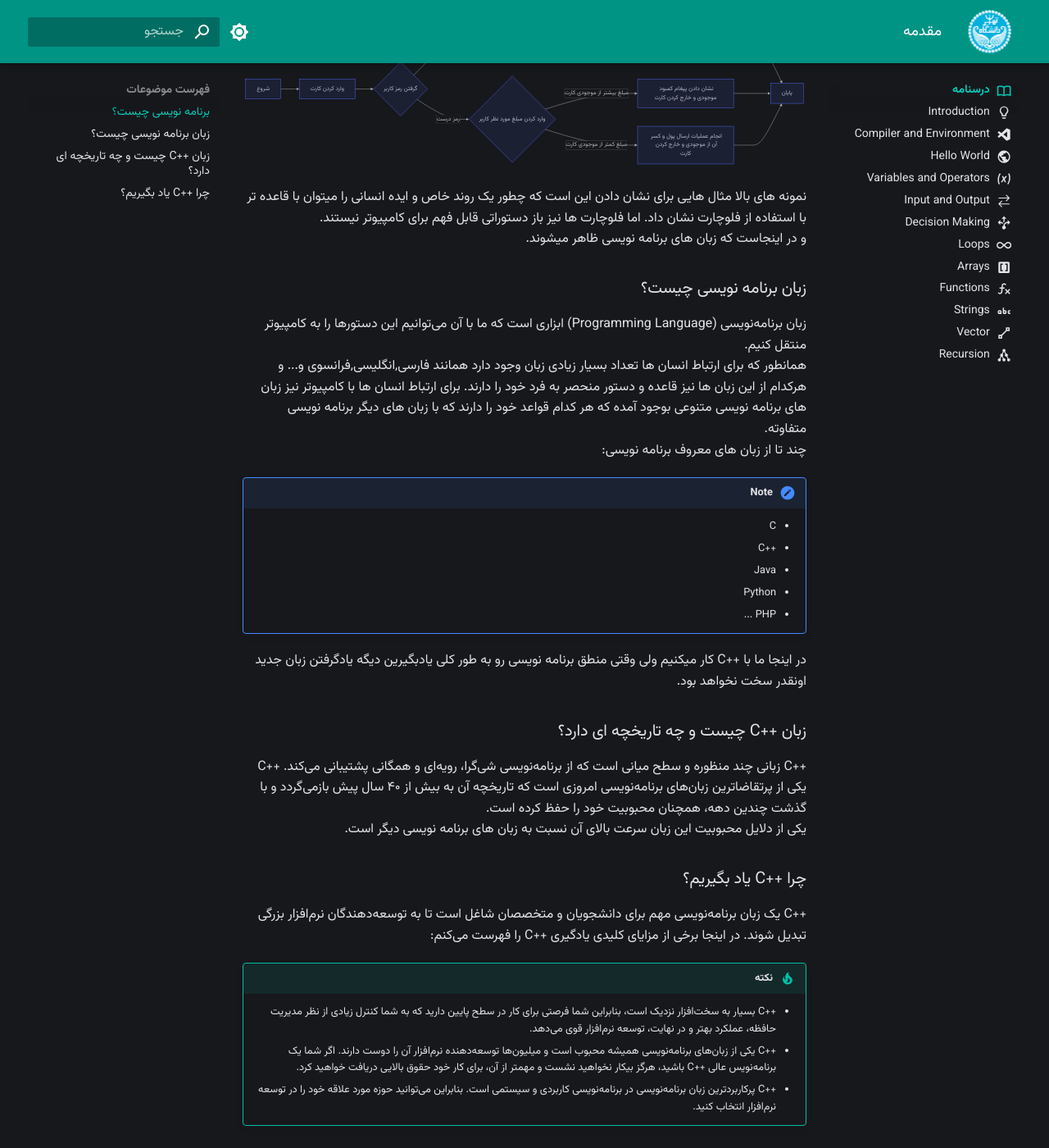
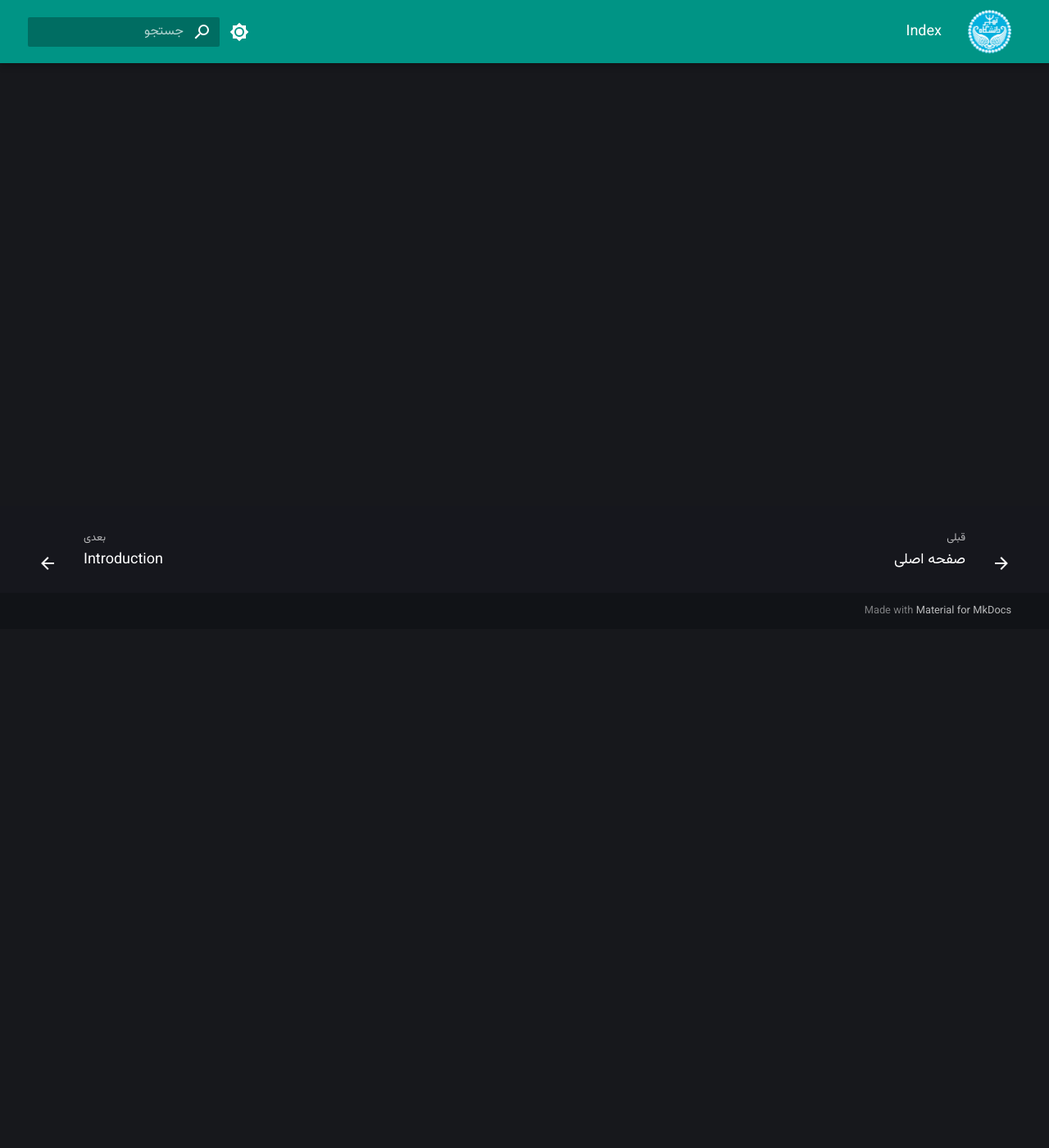
Before and after one commit to UTengsci/bp, an MkDocs documentation site: the page built from docs/content/index.md, in a window 1280 px wide and 1400 px high, scrolled down 633 px. Shown: the whole window at 82% size. Built offline with MkDocs 1.6.1 and Material for MkDocs 9.7.7, drawn with Linux system fonts in a browser that asks for light colours; after the commit the page ends 900 px from its top, so only the background shows below that; some of the changed text lies outside the part shown.

Commit message:
Remove index.md context

````diff
--- a/docs/content/index.md
+++ b/docs/content/index.md
@@ -1,72 +1,3 @@
 ---
 icon: material/book-open-blank-variant-outline
 ---
-# مقدمه
-
-### برنامه نویسی چیست؟
-
-به فرآیند نوشتن دستورالعمل‌های گام به گام، که به عنوان کد شناخته می‌شوند، که به کامپیوتر می‌گوید چگونه یک کار خاص را انجام دهد یا یک مشکل را حل کند برنامه نویسی (Programming) میگوییم. <br>
-به عبارتی دیگر برنامه‌نویسی یک روش برای تبدیل ایده و منطق انسانی به دستورالعمل‌های قابل فهم برای کامپیوتر است.
-
-1. برنامه بررسی زوج بودن عدد:
-``` mermaid
-graph LR
-  A[شروع] --> B[وارد کردن عدد];
-  B --> C{آیا عدد زوج است؟};
-  C --> |بله| D[نشان دادن پیغام زوج بودن عدد];
-  C --> |خیر| E[نشان دادن پیغام فرد بودن عدد];
-  D ---> F[پایان];
-  E ---> F;
-```
-
-2. برنامه دستگاه خودپرداز (ATM) برای برداشت پول:
-
-``` mermaid
-graph LR
-  A[شروع] --> B[وارد کردن کارت];
-  B --> C{گرفتن رمز کاربر};
-  C --> |رمز اشتباه| D[نشان دادن پیغام اشتباه بودن رمز و خارج کردن کارت];
-  C --> |رمز درست| E{وارد کردن مبلغ مورد نظر کاربر};
-  E --> |مبلغ بیشتر از موجودی کارت| F[نشان دادن پیغام کمبود موجودی و خارج کردن کارت];
-  E --> |مبلغ کمتر از موجودی کارت| G[انجام عملیات ارسال پول و کسر آن از موجودی و خارج کردن کارت];
-  D ---> H[پایان];
-  F ---> H;
-  G ---> H;
-```
-
-نمونه های بالا مثال هایی برای نشان دادن این است که چطور یک روند خاص و ایده انسانی را میتوان با قاعده تر با استفاده از فلوچارت نشان داد.
-اما فلوچارت ها نیز باز دستوراتی قابل فهم برای کامپیوتر نیستند. <br>
-و در اینجاست که زبان های برنامه نویسی ظاهر میشوند.
-
-### زبان برنامه نویسی چیست؟
-
-زبان برنامه‌نویسی (Programming Language) ابزاری است که ما با آن می‌توانیم این دستورها را به کامپیوتر منتقل کنیم.<br>
-همانطور که برای ارتباط انسان ها تعداد بسیار زیادی زبان وجود دارد همانند فارسی,انگلیسی,فرانسوی و...
-و هرکدام از این زبان ها نیز قاعده و دستور منحصر به فرد خود را دارند.
-برای ارتباط انسان ها با کامپیوتر نیز زبان های برنامه نویسی متنوعی بوجود آمده که هر کدام قواعد خود را دارند که با زبان های دیگر برنامه نویسی متفاوته. <br>
-چند تا از زبان های معروف برنامه نویسی: <br>
-!!! note
-    * C
-    * ++C
-    * Java
-    * Python
-    * PHP
-    ...
-در اینجا ما با ++C کار میکنیم ولی وقتی منطق برنامه نویسی رو به طور کلی یادبگیرین دیگه یادگرفتن زبان جدید اونقدر سخت نخواهد بود.
-
-### زبان ++C چیست و چه تاریخچه ای دارد؟
-
-++C زبانی چند منظوره و سطح میانی است که از برنامه‌نویسی شی‌گرا، رویه‌ای و همگانی پشتیبانی می‌کند. ++C یکی از پرتقاضاترین زبان‌های برنامه‌نویسی امروزی است که تاریخچه آن به بیش از ۴۰ سال پیش بازمی‌گردد و با گذشت چندین دهه، همچنان محبوبیت خود را حفظ کرده است.<br>
-یکی از دلایل محبوبیت این زبان سرعت بالای آن نسبت به زبان های برنامه نویسی دیگر است.
-
-### چرا ++C یاد بگیریم؟
-
-++C یک زبان برنامه‌نویسی مهم برای دانشجویان و متخصصان شاغل است تا به توسعه‌دهندگان نرم‌افزار بزرگی تبدیل شوند. در اینجا برخی از مزایای کلیدی یادگیری ++C را فهرست می‌کنم:
-
-!!! tip "نکته"
-    * ++C بسیار به سخت‌افزار نزدیک است، بنابراین شما فرصتی برای کار در سطح پایین دارید که به شما کنترل زیادی از نظر مدیریت حافظه، عملکرد بهتر و در نهایت، توسعه نرم‌افزار قوی می‌دهد.
-    * ++C یکی از زبان‌های برنامه‌نویسی همیشه محبوب است و میلیون‌ها توسعه‌دهنده نرم‌افزار آن را دوست دارند. اگر شما یک برنامه‌نویس عالی ++C باشید، هرگز بیکار نخواهید نشست و مهمتر از آن، برای کار خود حقوق بالایی دریافت خواهید کرد.
-    * ++C پرکاربردترین زبان برنامه‌نویسی در برنامه‌نویسی کاربردی و سیستمی است. بنابراین می‌توانید حوزه مورد علاقه خود را در توسعه نرم‌افزار انتخاب کنید.
-
-<br>
-<img src = "../assets/1544281032263.png">
````
